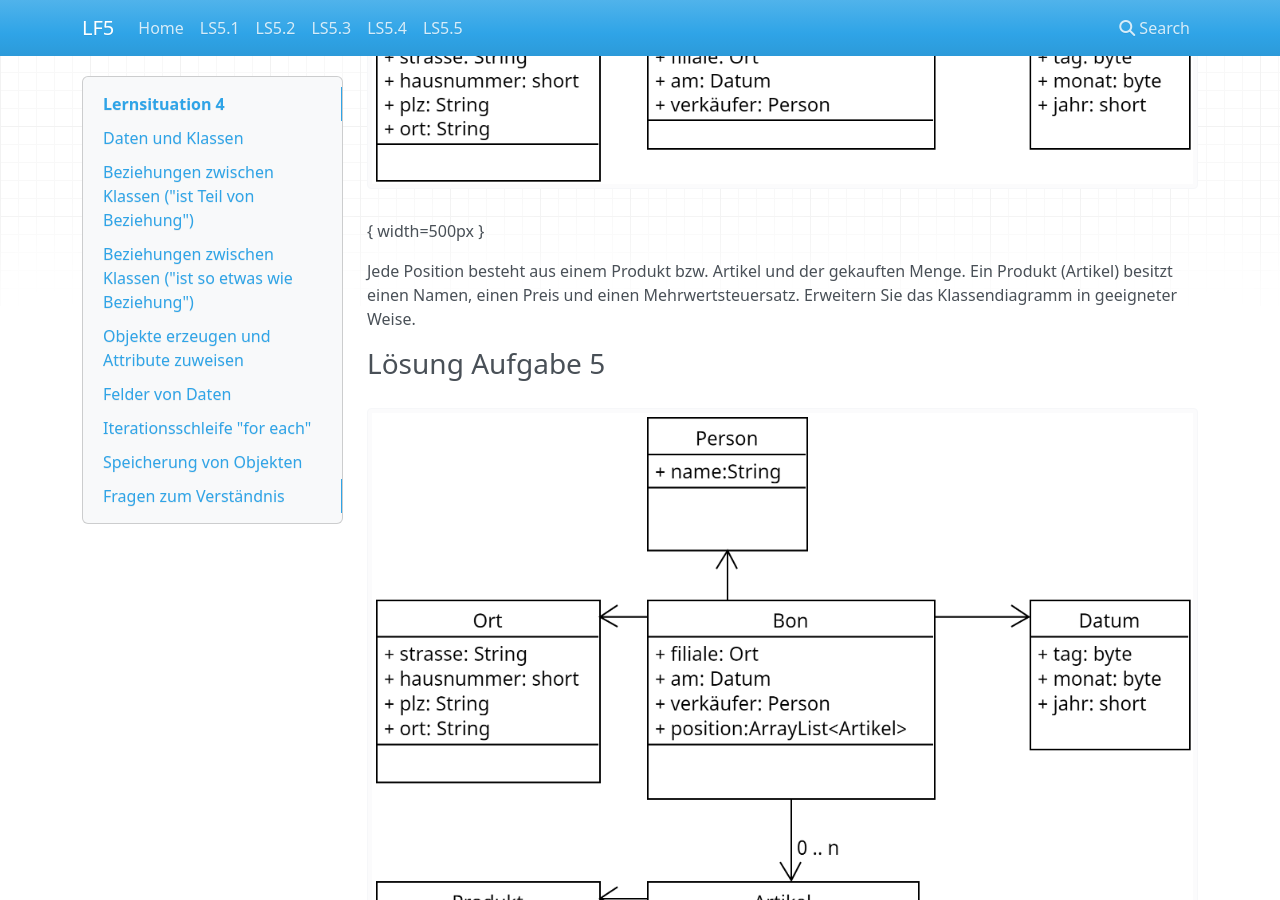
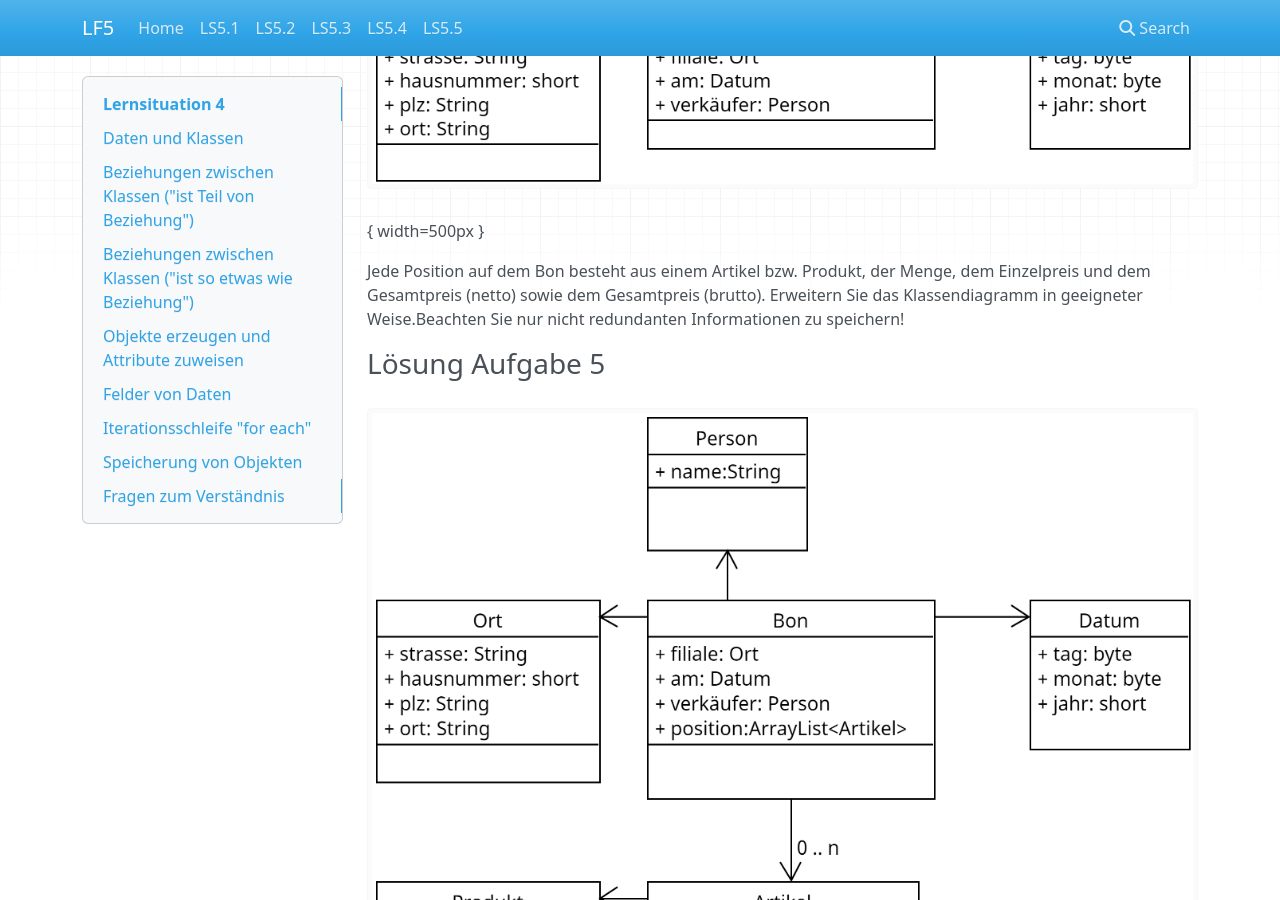
Before and after one commit to jtuttas/LF5, an MkDocs documentation site: the page built from docs/Lernsituation4.md, in a window 1280 px wide and 900 px high, scrolled down 12461 px. Built offline with MkDocs 1.6.1, drawn with Linux system fonts in a browser that asks for light colours; nearby versions of some CDN libraries.

Commit message:
Clarify description of items on the receipt in Lernsituation4.md

```diff
--- a/docs/Lernsituation4.md
+++ b/docs/Lernsituation4.md
@@ -294,7 +294,7 @@ Auf dem zuvor entworfenen Klassendiagramm für den Kassenbon sollen nun auch die
 
 ![Klassendiagramm Bon](images/bon2.png){ width=500px }
 
-Jede Position besteht aus einem Produkt bzw. Artikel und der gekauften Menge. Ein Produkt (Artikel) besitzt einen Namen, einen Preis und einen Mehrwertsteuersatz. Erweitern Sie das Klassendiagramm in geeigneter Weise.
+Jede Position auf dem Bon besteht aus einem Artikel bzw. Produkt, der Menge, dem Einzelpreis und dem Gesamtpreis (netto) sowie dem Gesamtpreis (brutto). Erweitern Sie das Klassendiagramm in geeigneter Weise.Beachten Sie nur nicht redundanten Informationen zu speichern!
 
 <!--ls4aufgabe5-->
 ### Lösung Aufgabe 5
```
